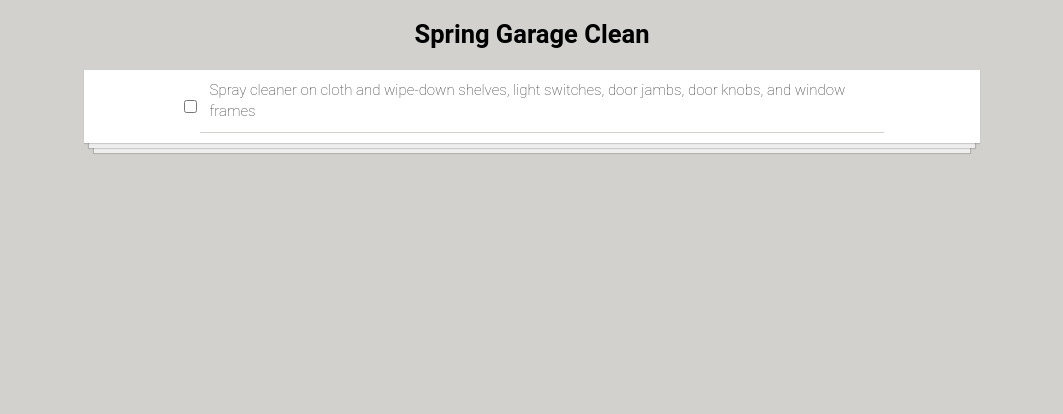
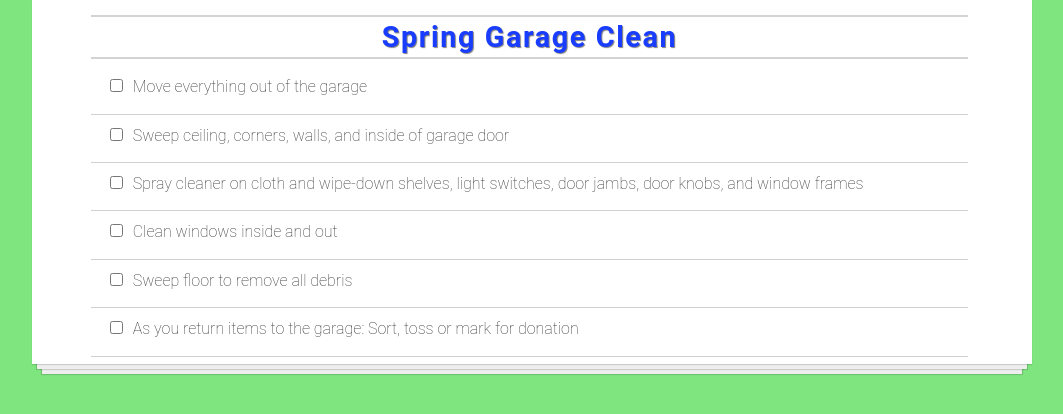
Before and after one commit to ConnectExtend/spring-garage-clean, a React (Create React App) app: page / in a window 1280 px wide. Shown: the top 414 px of the page, without its empty margins (108-1171 px from the left). Built offline with nearby package versions, Linux system fonts and the light colour scheme; the HTML template or start-up script is replaced by a standard one.

Commit message:
Map over array of task objects

```diff
--- a/src/App.js
+++ b/src/App.js
@@ -1,19 +1,22 @@
 import React, { Component } from 'react';
 
 import './styles.css';
+import garageData from './garageData';
 
 import Header from './Header';
 import GarageTask from './GarageTask';
 
-class App extends Component {
-  render() {
-    return (
-      <div>
-        <Header />
-        <GarageTask />
-      </div>
-    );
-  }
+function App() {
+  const garageTasks = garageData.map(task => (
+    <GarageTask key={task.id} task={task} />
+  ));
+
+  return (
+    <div className="task-list">
+      <Header />
+      {garageTasks}
+    </div>
+  );
 }
 
 export default App;
--- a/src/GarageTask.js
+++ b/src/GarageTask.js
@@ -1,17 +1,16 @@
 import React from 'react';
 
 import './styles.css';
-import App from './App';
 
-function GarageTask() {
+function GarageTask(props) {
   return (
-    <main>
-      <form className="task-list">
-        <input type="checkbox" id="checkbox" />
-        <label className="task-item" for="checkbox">
-          Spray cleaner on cloth and wipe-down shelves, light
-          switches, door jambs, door knobs, and window frames
-        </label>
+    <main className="task-item">
+      {/* Because HTML form elements naturally keep some internal
+      state, they work a little differently in React: controlled
+      components */}
+      <form>
+        <input type="checkbox" checked={props.task.completed} />
+        <label>{props.task.text}</label>
       </form>
     </main>
   );
--- a/src/garageData.js
+++ b/src/garageData.js
@@ -1,7 +1,9 @@
+// React requires a key (id) to track which items have changed, are added, or are removed.
+
 const garageData = [
   {
     id: 1,
-    task: 'Move everything out of the garage',
+    text: 'Move everything out of the garage',
     completed: false,
   },
   {
@@ -22,13 +24,13 @@ const garageData = [
   },
   {
     id: 5,
-    text: 'Sweep floor or use leaf blower',
+    text: 'Sweep floor to remove all debris',
     completed: false,
   },
   {
     id: 6,
     text:
-      'Sort, toss or mark for donation as you return items to garage',
+      'As you return items to the garage: Sort, toss or mark for donation',
     completed: false,
   },
 ];
--- a/src/styles.css
+++ b/src/styles.css
@@ -3,25 +3,34 @@
 }
 
 body {
-  /* concrete */
-  background-color: #d2d1cd;
-  font-size: 15px;
+  background-color: #7fe67f;
+  font-size: 16px;
   font-family: Roboto, sans-serif;
   line-height: 1.4;
 }
 
 .header {
-  font-size: 1.7em;
+  border-bottom: lightgray solid 2px;
+  border-top: lightgray solid 2px;
+  color: #193dff;
+  font-size: 1.8em;
+  letter-spacing: 1.6px;
+  margin: 5px auto 7px;
   text-align: center;
+  text-shadow: 1px 1px 1px gray;
+  width: 90%;
 }
 
 .task-list {
   background-color: #fff;
-  margin: auto;
-  padding: 10px 20px 10px;
-  width: 70%;
+  margin: 0 auto;
+  padding: 10px 15px 7px 10px;
+  /* padding: 30px; */
+  width: 80%;
+  max-width: 1000px;
   display: flex;
-  justify-content: center;
+  flex-direction: column;
+  align-items: center;
   box-shadow: /* The top layer shadow */
   0 1px 1px rgba(0, 0, 0, 0.15), /* The second layer */
   0 10px 0 -5px #eee, /* The second layer shadow */
@@ -30,12 +39,12 @@ body {
   0 20px 1px -9px rgba(0, 0, 0, 0.15);
 }
 
-/* input[type=checkbox] {
-  padding-right: 10px;
-} */
+input[type=checkbox] {
+  margin-right: 10px;
+}
 
 input[type=checkbox]:focus {
-  box-shadow: 0 0 17px 3px #C4C3C2;
+  box-shadow: 0 0 17px 3px #c4c3c2;
   outline: none;
 }
 
@@ -43,8 +52,8 @@ input[type=checkbox]:focus {
   display: flex;
   justify-content: flex-start;
   align-items: center;
-  padding: 0 0 10px 10px;
-  width: 80%;
+  padding: 10px 5px 15px 15px;
+  width: 90%;
   border-bottom: 1px solid #d2d1cd;
   font-weight: 100;
   color: #333;
```
